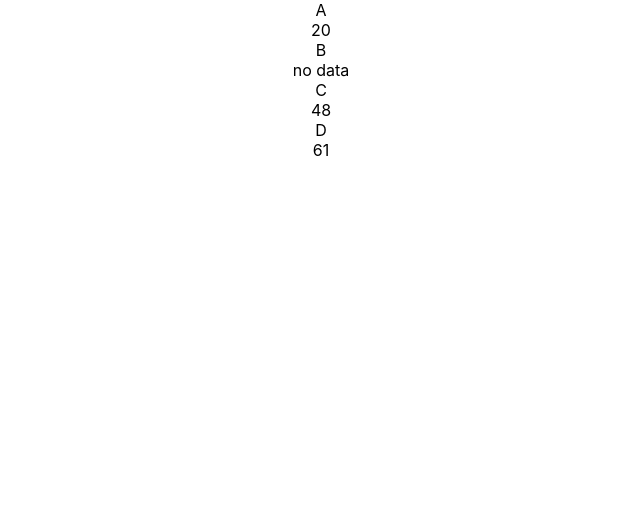
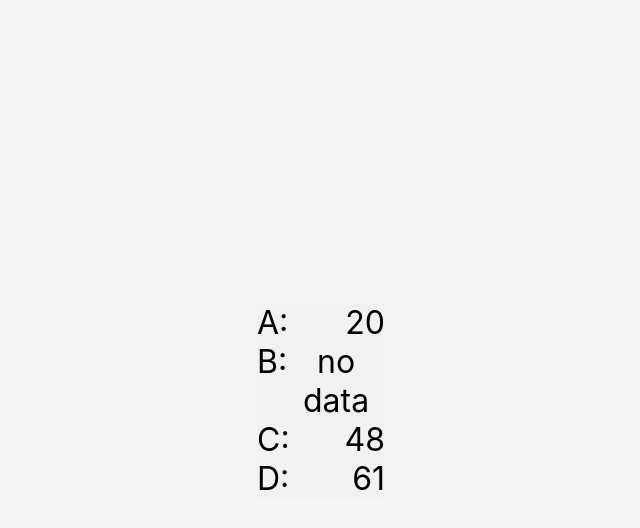
Before and after one commit to ShvedR-V/react-rxjs, a React (Create React App) app: page / in a window 1280 px wide. Shown: the top 528 px of the page, without its empty margins (319-959 px from the left). Built offline with nearby package versions, Linux system fonts and the light colour scheme.

Commit message:
style: add styles

```diff
--- a/src/components/Sensors/Sensor/Sensor.js
+++ b/src/components/Sensors/Sensor/Sensor.js
@@ -3,12 +3,21 @@ import React from 'react';
 export const Sensor = ({ name, sensorValue }) => {
   if (sensorValue) {
     return (
-      <div>
-        {name}
-        <br />
-        {sensorValue.interval < 1300 ? sensorValue.value : 'no data'}
+      <div style={styles.sensor}>
+        <div>{name}:</div>
+        <div>{sensorValue.interval < 1300 ? sensorValue.value : 'no data'}</div>
       </div>
     );
   }
   return null;
 };
+
+const styles = {
+  sensor: {
+    width: '10%',
+    display: 'flex',
+    justifyContent: 'space-between',
+    backgroundColor: '#f1f1f1',
+    fontSize: '32px',
+  },
+};
--- a/src/components/Sensors/Sensors.js
+++ b/src/components/Sensors/Sensors.js
@@ -22,7 +22,7 @@ export const Sensors = () => {
   // console.log(Date.now());
   if (sensors && sensors.A && sensors.B && sensors.C && sensors.D) {
     return (
-      <div>
+      <div style={styles.sensorsContainer}>
         {Object.entries(sensors).map((sensor, index) => {
           return (
             <Sensor key={index} name={sensor[0]} sensorValue={sensor[1]} />
@@ -33,3 +33,14 @@ export const Sensors = () => {
   }
   return null;
 };
+
+const styles = {
+  sensorsContainer: {
+    display: 'flex',
+    flexDirection: 'column',
+    alignItems: 'center',
+    justifyContent: 'center',
+    backgroundColor: '#f4f4f4',
+    height: '100vh',
+  },
+};
```
